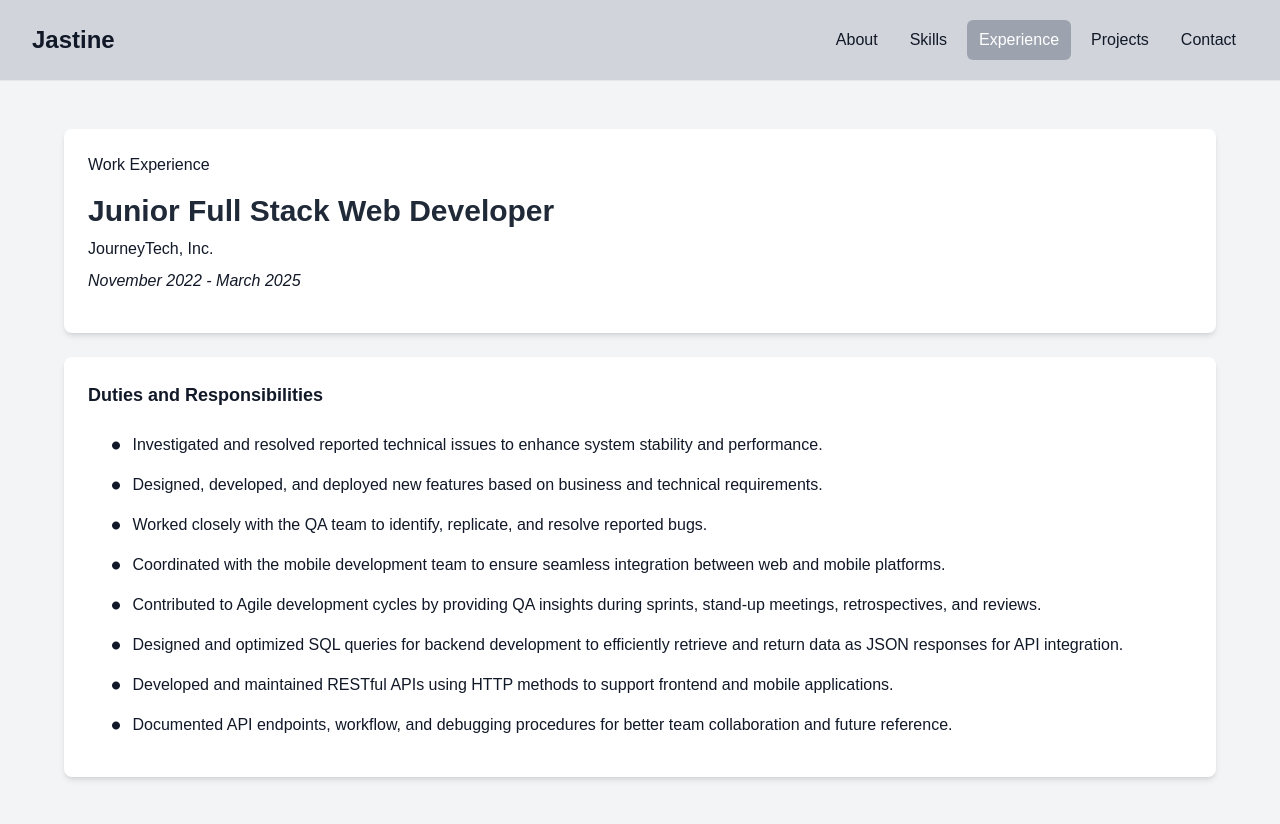
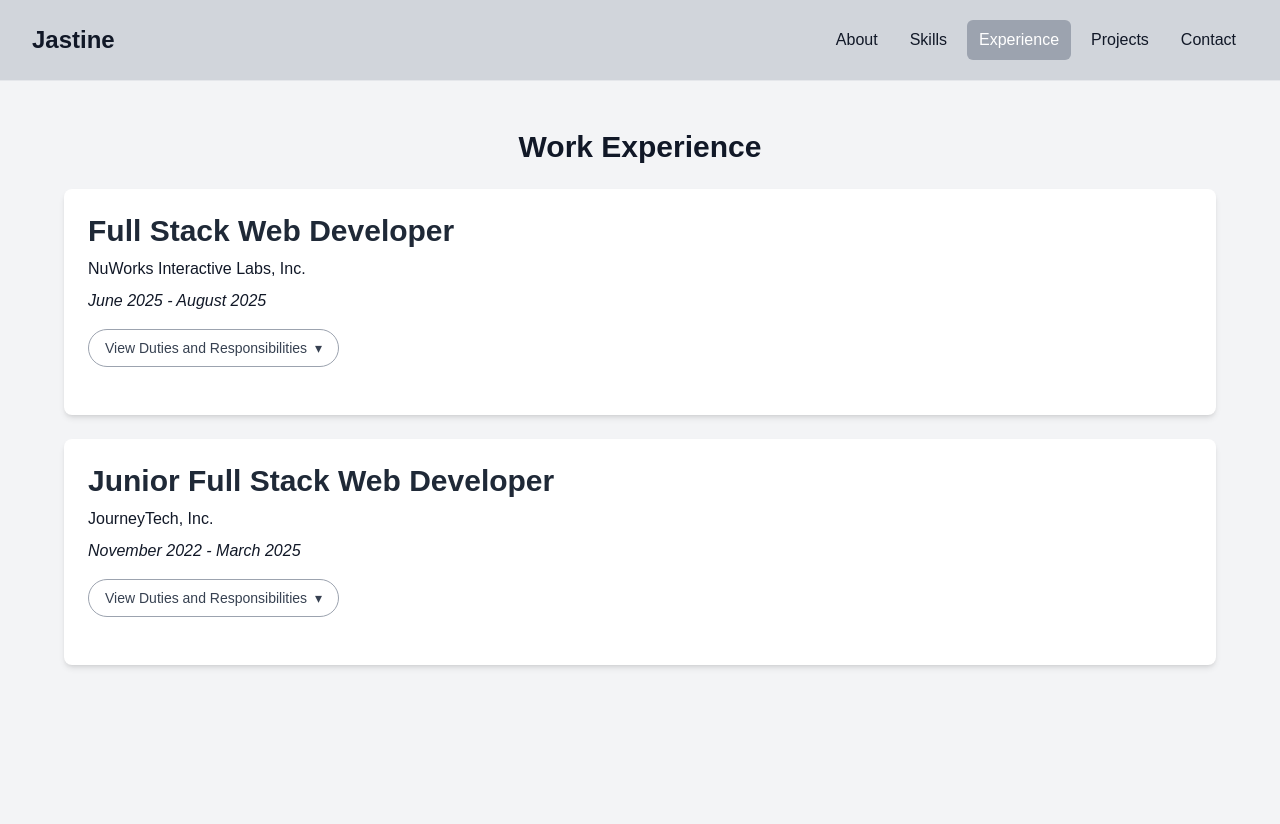
Before and after one commit to jastinemagboo/my-portfolio, a Vue app: page /experience in a window 1280 px wide. Shown: the top 824 px of the page. Built offline with nearby package versions, Linux system fonts and the light colour scheme.

Commit message:
update the experience page UI design and add new experience.

```diff
--- a/src/components/AboutCards.vue
+++ b/src/components/AboutCards.vue
@@ -8,12 +8,12 @@ import { RouterLink } from 'vue-router'
       <div class="grid grid-cols-1 gap-4 p-6 rounded-lg md:grid-cols-3">
         <div class="bg-gray-200 p-6 rounded-lg shadow-md">
           <h2 class="text-2xl font-bold text-gray-800">Experience</h2>
-          <p class="mt-2 mb-4 text-gray-900">Browse my work experience</p>
+          <p class="mt-2 mb-4 text-gray-900">View my work experience</p>
           <RouterLink
             to="/experience"
             class="inline-block bg-gray-400 text-white rounded-lg px-4 py-2 hover:bg-gray-400 hover:text-gray-900"
           >
-            Browse Experience
+            View Experience
           </RouterLink>
         </div>
         <div class="bg-gray-200 p-6 rounded-lg shadow-md">
--- a/src/responsibilities.json
+++ b/src/responsibilities.json
@@ -1,4 +1,36 @@
 [
+  {
+    "id": 1,
+    "company": "NuWorks Interactive Labs, Inc.",
+    "position": "Full Stack Web Developer",
+    "startDate": "June 2025",
+    "endDate": "August 2025",
+    "responsibilities": [
+      {
+        "id": 1,
+        "responsibility": "Built a React web application from scratch, gaining experience with TypeScript and modern UI component libraries while applying best practices in front-end development."
+      },
+      {
+        "id": 2,
+        "responsibility": "Developed a mobile-first web application with responsive design, ensuring optimal user experience across devices."
+      },
+      {
+        "id": 3,
+        "responsibility": "Collaborated with front-end and back-end teams, as well as the project manager, to deliver bug fixes and implement new features based on requirements."
+      },
+      {
+        "id": 4,
+        "responsibility": "Translated Figma designs into fully functional and visually consistent application interfaces."
+      }
+    ]
+  },
+  {
+    "id": 2,
+    "company": "JourneyTech, Inc.",
+    "position": "Junior Full Stack Web Developer",
+    "startDate": "November 2022",
+    "endDate": "March 2025",
+    "responsibilities": [
       {
         "id": 1,
         "responsibility": "Investigated and resolved reported technical issues to enhance system stability and performance."
@@ -32,3 +64,5 @@
         "responsibility": "Documented API endpoints, workflow, and debugging procedures for better team collaboration and future reference."
       }
     ]
+  }
+]
--- a/src/views/ExperienceViews.vue
+++ b/src/views/ExperienceViews.vue
@@ -1,34 +1,84 @@
 <script setup>
-import { ref } from 'vue'
+import { ref, reactive } from 'vue'
 import experienceData from '@/responsibilities.json'
 
 const experiences = ref(experienceData)
+
+const openMap = reactive({})
+
+function toggle(id) {
+  openMap[id] = !openMap[id]
+}
+function isOpen(id) {
+  return !!openMap[id]
+}
 </script>
 
 <template>
   <section class="bg-gray-100">
-    <div class="container m-auto px-8 py-12 lg:px-16">
-      <div class="grid grid-cols-1 w-full md:w-full gap-6">
-        <main>
-          <div class="bg-white p-6 rounded-lg shadow-md text-center md:text-left">
-            <div class="text-gray-900 mb-4">Work Experience</div>
-            <h1 class="text-3xl font-bold mb-2 text-gray-800">Junior Full Stack Web Developer</h1>
-            <div class="mb-2 flex align-middle justify-center md:justify-start">
-              <p class="text-gray-900">JourneyTech, Inc.</p>
+    <div class="mx-auto max-w-7xl px-8 py-12 lg:px-16 min-h-screen">
+      <h2 class="mb-6 text-center text-3xl font-bold text-gray-900">Work Experience</h2>
+
+      <div>
+        <main class="grid grid-cols-1 gap-6">
+          <article
+            v-for="exp in experiences"
+            :key="exp.id"
+            class="bg-white p-6 rounded-lg shadow-md md:text-left"
+          >
+            <h1 class="text-3xl font-bold mb-2 text-center md:text-left text-gray-800">
+              {{ exp.position }}
+            </h1>
+
+            <div class="mb-2 flex items-center justify-center md:justify-start">
+              <p class="text-gray-900">{{ exp.company }}</p>
             </div>
-            <div class="mb-4 flex align-middle justify-center md:justify-start">
-              <p class="text-gray-900 italic">November 2022 - March 2025</p>
+
+            <div class="mb-4 flex items-center justify-center md:justify-start">
+              <p class="text-gray-900 italic">{{ exp.startDate }} - {{ exp.endDate }}</p>
             </div>
-          </div>
 
-          <div class="bg-white p-6 rounded-lg shadow-md mt-6">
-            <h3 class="text-gray-900 text-lg font-bold mb-6">Duties and Responsibilities</h3>
+            <div class="flex justify-center md:justify-start">
+              <button
+                type="button"
+                @click="toggle(exp.id)"
+                class="inline-flex items-center gap-2 rounded-full border border-gray-400 px-4 py-2 text-sm font-medium text-gray-700 hover:bg-gray-50 active:scale-[0.99] focus:outline-none focus-visible:ring-2 focus-visible:ring-black/20 transition"
+                :aria-expanded="isOpen(exp.id)"
+                :aria-controls="`resp-${exp.id}`"
+              >
+                {{ isOpen(exp.id) ? 'Hide' : 'View' }} Duties and Responsibilities
+                <span
+                  class="inline-block transition-transform"
+                  :class="{ 'rotate-180': isOpen(exp.id) }"
+                  aria-hidden="true"
+                  >▾</span
+                >
+              </button>
+            </div>
 
-            <p v-for="experience in experiences" class="mb-4 text-gray-900">
-              <i class="pi pi-circle-fill text-[8px] align-middle mr-1 lg:ml-6 lg:mr-2"></i>
-              {{ experience.responsibility }}
-            </p>
-          </div>
+            <div
+              :id="`resp-${exp.id}`"
+              class="grid transition-[grid-template-rows] duration-300 ease-in-out mt-6"
+              :class="isOpen(exp.id) ? 'grid-rows-[1fr]' : 'grid-rows-[0fr]'"
+            >
+              <div class="min-h-0 overflow-hidden">
+                <h3 class="text-gray-900 text-center md:text-left text-lg font-bold mb-6">
+                  Duties and Responsibilities
+                </h3>
+
+                <ul class="space-y-3">
+                  <li
+                    v-for="r in exp.responsibilities"
+                    :key="r.id"
+                    class="text-gray-900 flex items-start"
+                  >
+                    <i class="pi pi-circle-fill text-[8px] leading-6 mt-1.5 mr-2"></i>
+                    <span>{{ r.responsibility }}</span>
+                  </li>
+                </ul>
+              </div>
+            </div>
+          </article>
         </main>
       </div>
     </div>
```
Lines whose indentation alone changed are shown as unchanged.
